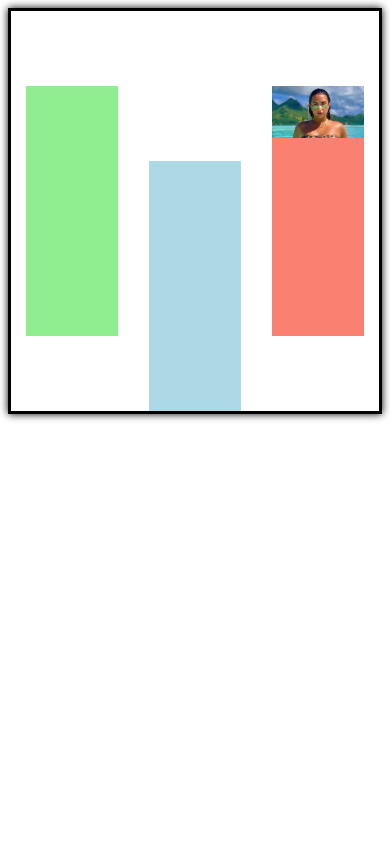
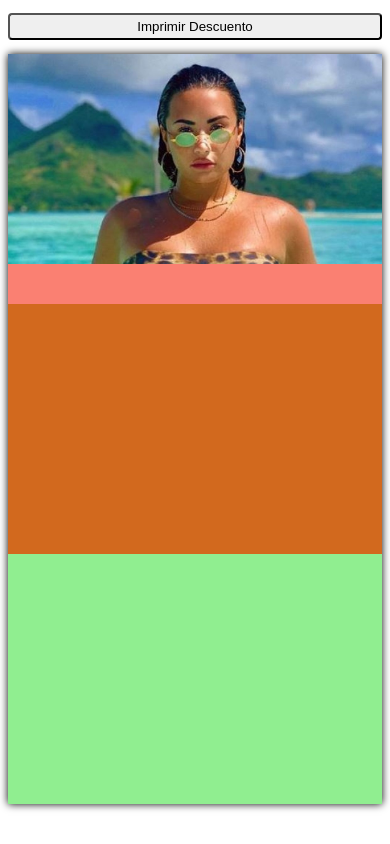
Before and after one commit to especialistasenlaweb/webresponsive, a plain HTML site: page index.html in a window 390 px wide. Drawn offline with Linux system fonts and the light colour scheme.

Commit message:
web responsive

```diff
--- a/css/estilos.css
+++ b/css/estilos.css
@@ -1,10 +1,18 @@
+#fancy{
+	border-radius:0.3em;
+	display:block;
+	margin:1em auto;
+	padding:0.3em;
+	width:30%;
+}
 .caja{
 	align-items:center;
-	border:solid;
 	box-shadow: 0 0 0.5em #000;
 	display:flex;
 	height:400px;
 	justify-content:space-around;
+	margin:0 auto;
+	width:80%;
 }
 .caja div{
 	height:250px;
@@ -24,3 +32,52 @@
 .cajitas3 img{
 	max-width:100%;
 }
+@media print{
+	.caja{
+		box-shadow:none;
+	}
+	#fancy, .cajitas1, .cajitas2{
+		display:none;
+	}
+	.caja .cajitas3{
+		width:80%;
+	}
+}
+@keyframes mario{
+	0%{
+		background:tomato;
+	}
+	20%{
+		background:gold;
+	}
+	60%{
+		background:lightpink;
+		border-radius:50%;
+		transform:rotate(45deg);
+	}
+	80%{
+		background:darkblue;
+	}
+	100%{
+		background:chocolate;
+	}
+}
+@media screen and (max-width:550px){
+	#fancy{width:100%;}
+	.caja{
+		flex-direction:column;
+		height:auto;
+		width:100%;
+	}
+	.caja div{
+		width:100%;
+	}
+	.caja .cajitas3{order:1;}
+	.caja .cajitas2{
+		animation:mario infinite 5s alternate;
+		order:2;
+	}
+	.caja .cajitas1{order:3;}
+
+
+}
--- a/index.html
+++ b/index.html
@@ -7,6 +7,9 @@
 	<title>Web REsponsive</title>
 </head>
 <body>
+
+	<button id="fancy" onclick="window.print()">Imprimir Descuento</button>
+
 	<div class="caja">
 		<div class="cajitas1"></div>
 		<div class="cajitas2"></div>
```
